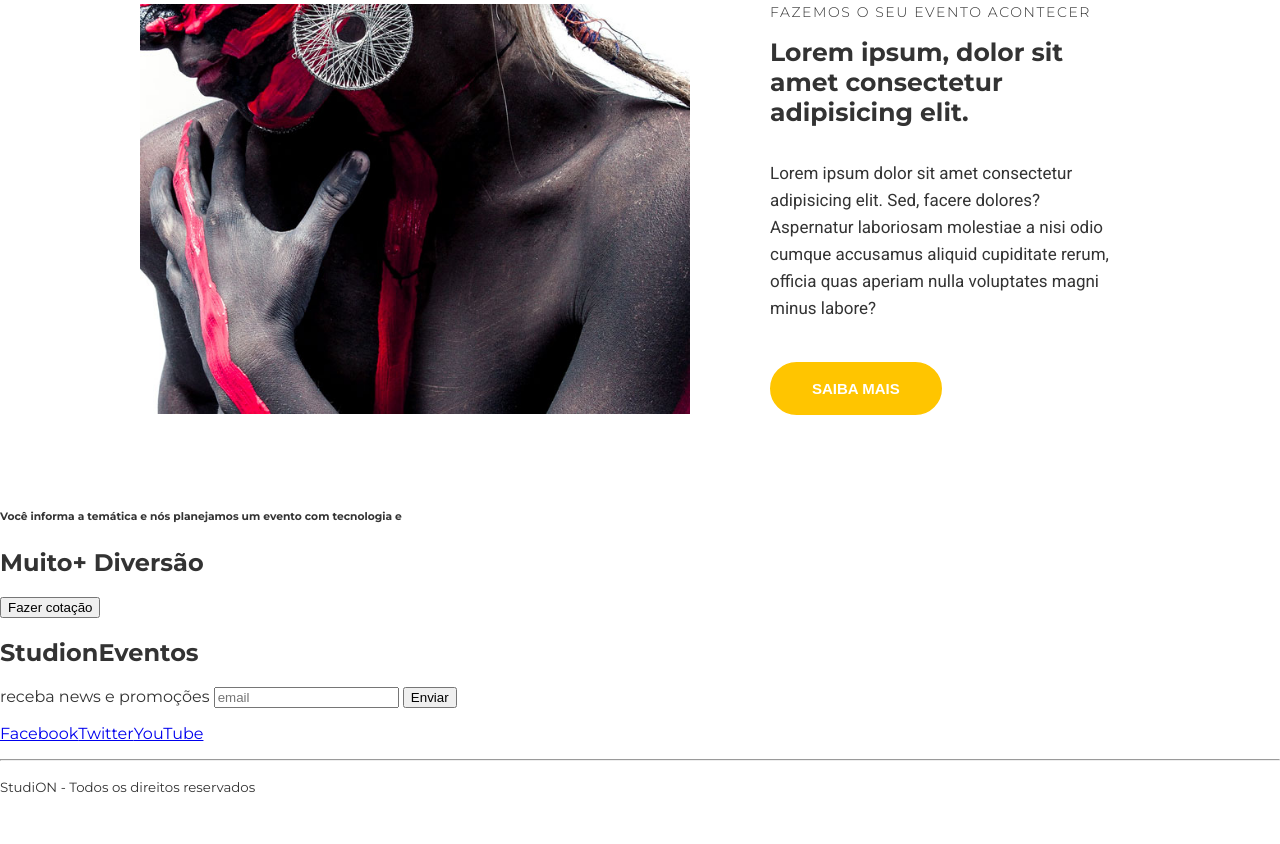
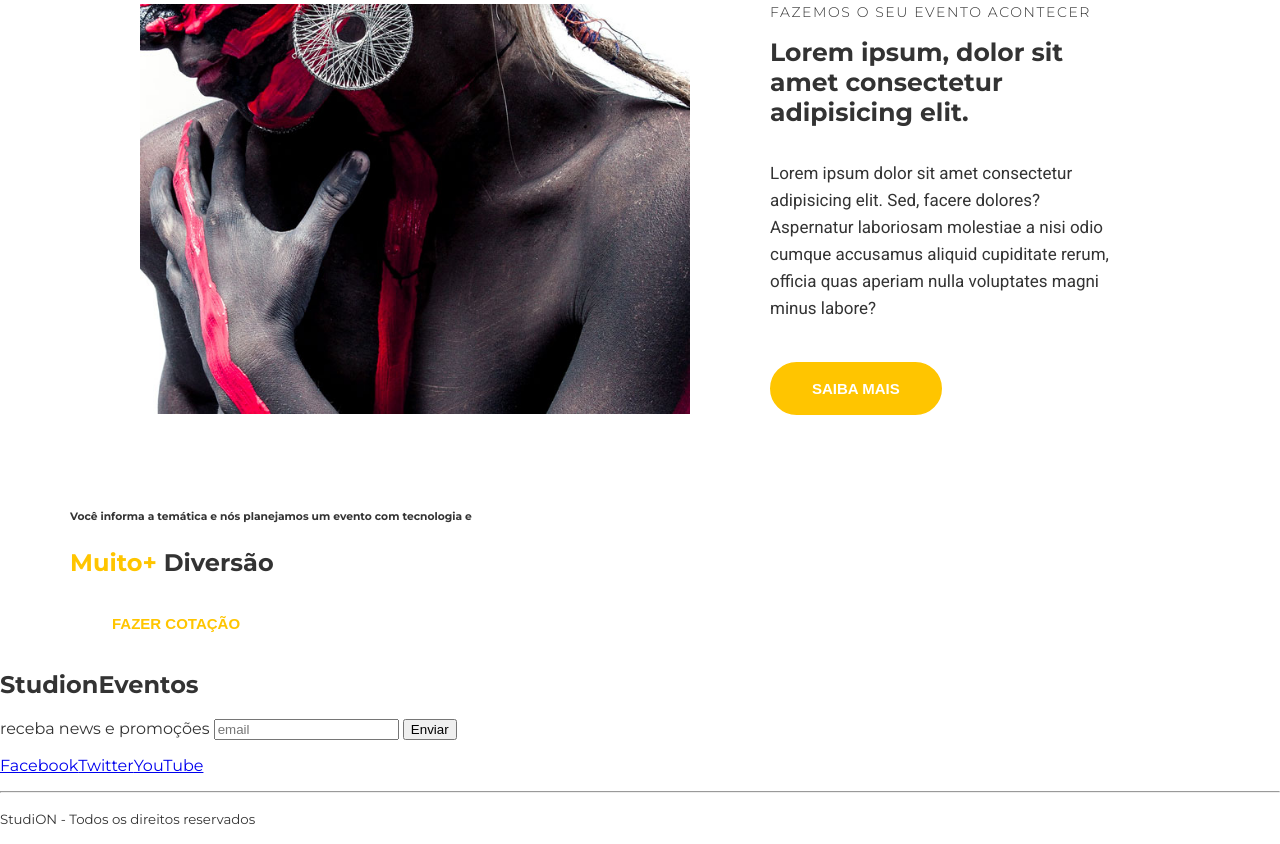
Before and after one commit to danielsilveira-dev/projeto-studion, a website: page src/index.html in a window 1280 px wide. Shown: the part 1064-1908 px from the top of the page. Before the commit the page ends 1876 px from the top, so only its background shows below. Drawn offline with Linux system fonts and the light colour scheme.

Commit message:
feat(Aula-6)Revisando a estrutura do quote

```diff
--- a/src/index.html
+++ b/src/index.html
@@ -113,13 +113,15 @@
         </div>
       </section>
 
-      <section>
-        <div>
-          <h6>
-            Você informa a temática e nós planejamos um evento com tecnologia e
-          </h6>
-          <h2><span>Muito+ </span>Diversão</h2>
-          <button>Fazer cotação</button>
+      <section class="quote">
+        <div class="container quote__container">
+          <div class="quote__copy">
+            <h6>
+              Você informa a temática e nós planejamos um evento com tecnologia e
+            </h6>
+            <h2><span class="copy--primary">Muito+ </span>Diversão</h2>
+            <button class="btn btn--quote">Fazer cotação</button>
+          </div>
         </div>
       </section>
     </main>
```
Also changed, not shown: README.md.
